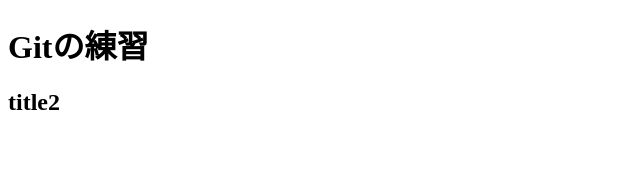
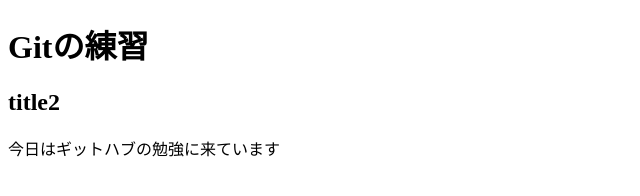
Before and after one commit to kyokino415/git_test, a plain HTML site: page index.html in a window 1280 px wide. Shown: the whole page, without its empty margins (0-640 px from the left). Drawn offline with Linux system fonts and the light colour scheme.

Commit message:
講座内容をpタグに追加しました

```diff
--- a/index.html
+++ b/index.html
@@ -8,5 +8,6 @@
 <body>
 	<h1>Gitの練習</h1>
 	<h2>title2</h2>
+	<p>今日はギットハブの勉強に来ています</p>
 </body>
 </html>
```
